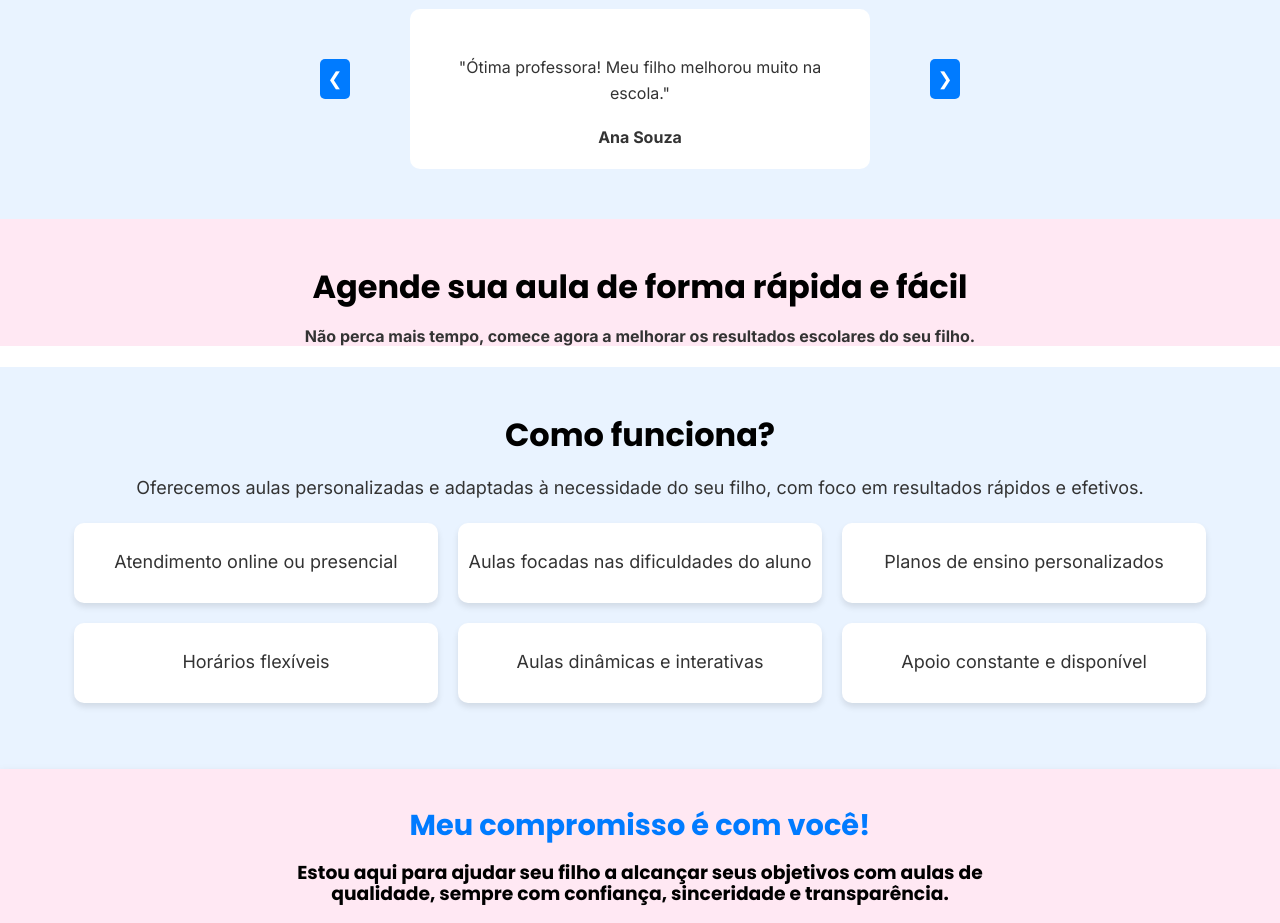
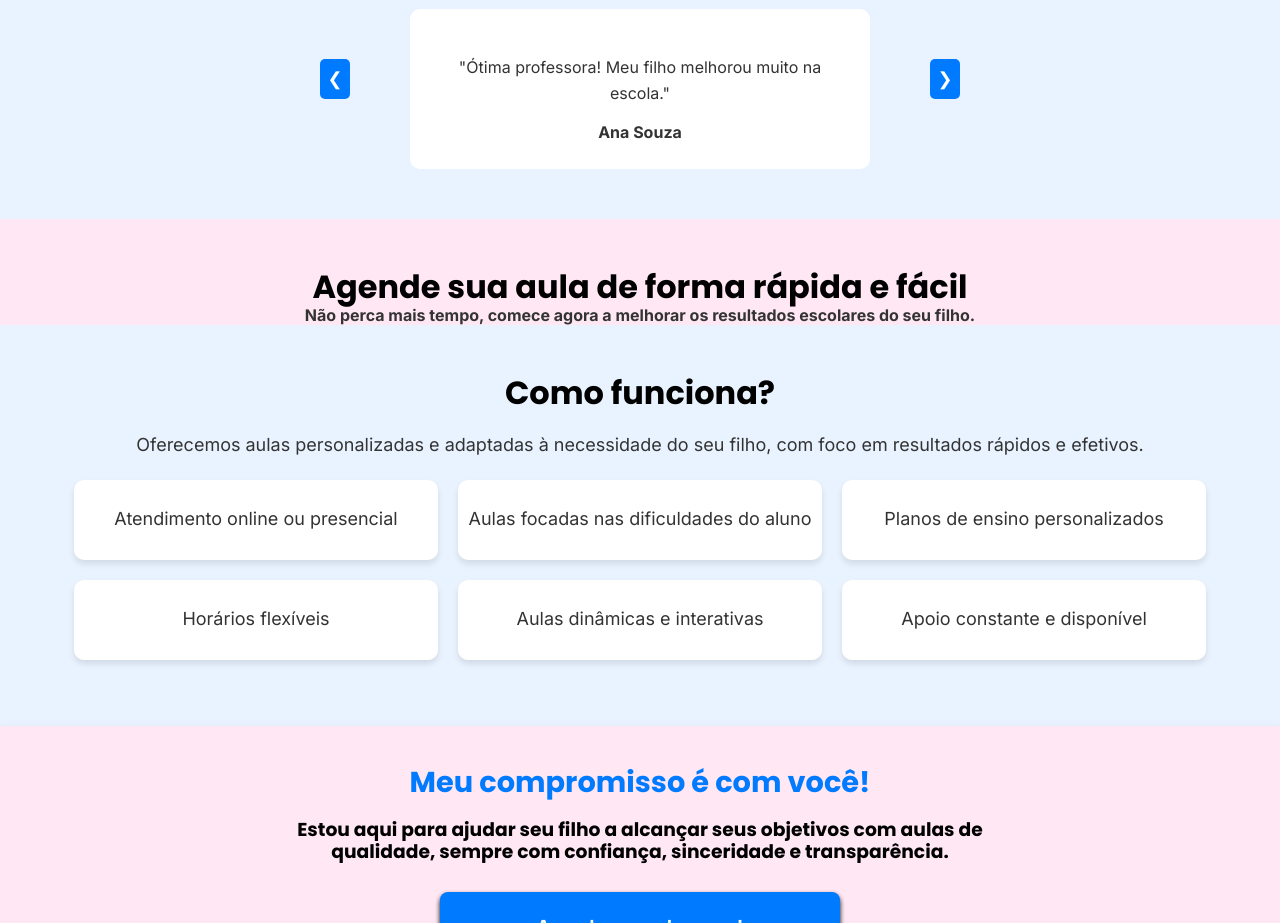
Before and after one commit to Israel-ops-cmd/prof-helo, a React (Vite) app: page / in a window 1280 px wide. Shown: the part 1120-2043 px from the top of the page. Built offline with nearby package versions, Linux system fonts and the light colour scheme.

Commit message:
investigando h4 de actions

```diff
--- a/src/components/Action/Action.css
+++ b/src/components/Action/Action.css
@@ -15,9 +15,8 @@ a {
     margin: 0;
 }
 
-#heigth {
+h4 {
     margin: 0;
-    padding: 20px;
 }
 
 @media (min-width: 769px) and (max-width: 1024px) {
```
